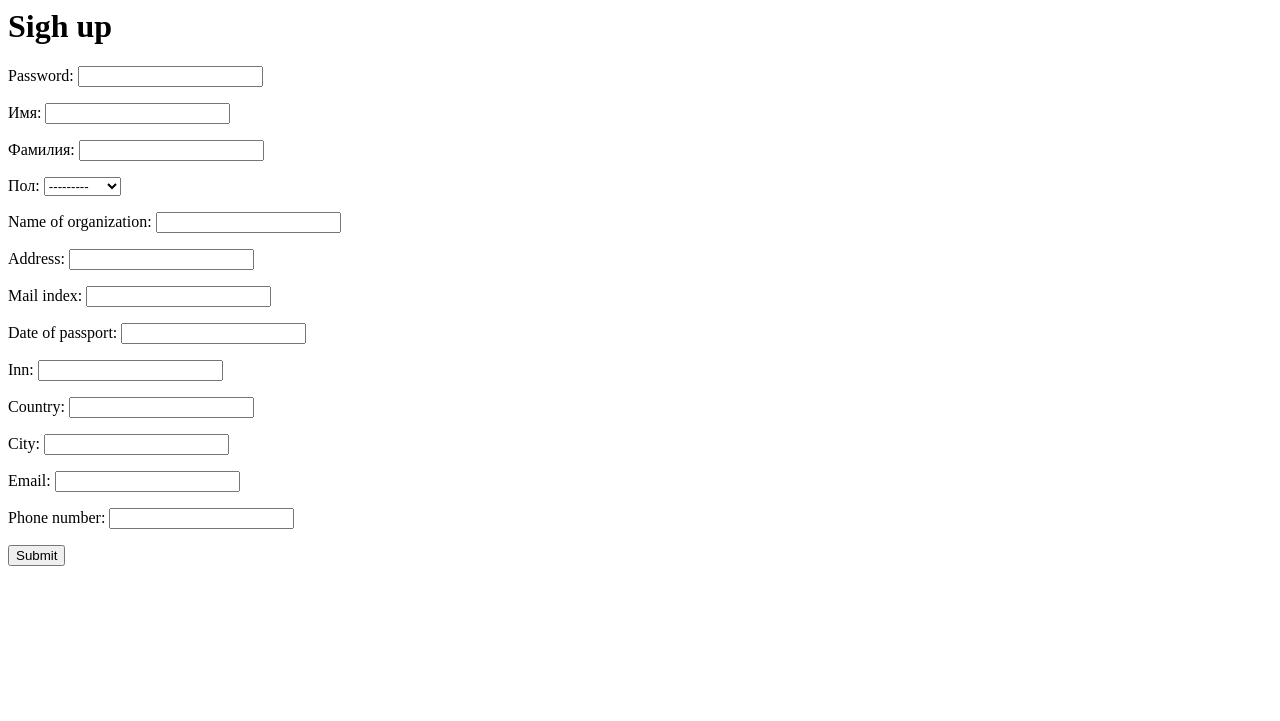
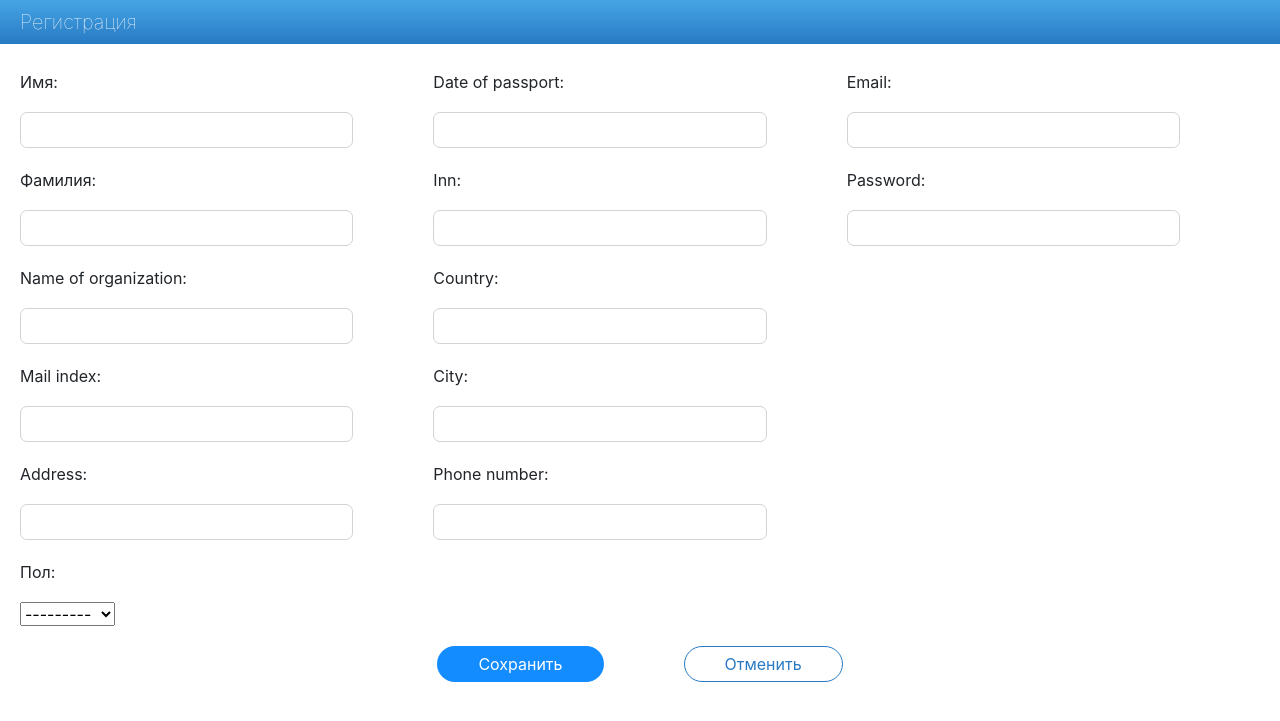
Before and after one commit to Claim2001/ICMC, a Django app: page /signup in a window 1280 px wide. Shown: the top 721 px of the page. Run offline with Django 3.2, Linux system fonts and the light colour scheme; some libraries are stand-ins or nearby versions.

Commit message:
started working on signup frontend

```diff
--- a/main/static/main/css/main.css
+++ b/main/static/main/css/main.css
@@ -22,7 +22,7 @@ html {
     padding: 0 20px;
 }
 
-header.user {
+header.main {
     background-color: #287ac3;
     background: -moz-linear-gradient(top, #46a5e5,  #287ac3);
     background: -webkit-gradient(linear, left top, left bottom, from(#46A5E5), to(#287ac3));
@@ -35,23 +35,23 @@ header.user {
     width: 100%;
 }
 
-header.user h1 {
+header.main h1 {
     font-size: 20px;
     font-weight: 100;
 }
 
-header.user a, header.user a:hover {
+header.main a, header.main a:hover {
     color: #ffffff;
     text-decoration: none;
 }
 
-header.user .navigation {
+header.main .navigation {
     display: flex;
     flex-direction: row;
     justify-content: flex-start;
 }
 
-header.user a.logout {
+header.main a.logout {
     margin-left: auto;
     /* line-height: 20px; */
 }
@@ -71,6 +71,9 @@ ul.user-navigation-list {
 
 .content {
     padding-top: 70px;
+}
+
+.user-content {
     padding-left: 50px;
     margin-left: 200px;
     flex: 1;
@@ -318,6 +321,17 @@ input:focus {
     color: #287ac3;
 }
 
+.signup-buttons {
+    justify-content: center;
+}
+
+.signup-buttons a.btn  {
+    margin-left: 80px;
+    background-color: white;
+    color: #287ac3;
+    border: 1px solid #287ac3;
+}
+
 
 /* ************************************* */
 /* just for a moment */
--- /dev/null
+++ b/main/templates/main/header_template.html
@@ -0,0 +1,21 @@
+{% extends 'main/base.html' %}
+
+{% block body %}
+<header class="main">
+
+    <div class="container">
+
+        <div class="navigation">
+            {% block header %}
+            {% endblock %}
+        </div>
+
+    </div>
+
+</header>
+
+{% block main%}
+{% endblock %}
+
+
+{% endblock %}
--- a/main/templates/main/signup.html
+++ b/main/templates/main/signup.html
@@ -1,9 +1,120 @@
-<h1>Sigh up</h1>
+{% extends 'main/header_template.html' %}
 
-{% if messages %}
-    {% for message in messages %}
-        <p>{{ message }}</p>
-    {% endfor %}
-{% endif %}
+{% block header %}
 
-{% include "main/form_template.html" %}
+<h1><a href="{% url 'main:signup' %}">Регистрация</a></h1>
+
+{% endblock %}
+
+{% block main %}
+
+<div class="content">
+    <div class="container">
+    {% if messages %}
+        {% for message in messages %}
+            <p>{{ message }}</p>
+        {% endfor %}
+    {% endif %}
+
+    <div class="row">
+
+        <div class="col-lg-4 form-column">
+
+
+        <div class="form-element ">
+            <p><label for="id_first_name">Имя:</label></p>
+            <input type="text" name="first_name" maxlength="250" required id="id_first_name">
+        </div>
+
+        <div class="form-element">
+            <p><label for="id_last_name">Фамилия:</label></p>
+            <input type="text" name="last_name" maxlength="250" required id="id_last_name">
+        </div>
+
+        <div class="form-element">
+            <p><label for="id_name_of_organization">Name of organization:</label></p>
+            <input type="text" name="name_of_organization" maxlength="250" required id="id_name_of_organization">
+        </div>
+
+        <div class="form-element">
+            <p><label for="id_mail_index">Mail index:</label></p>
+            <input type="text" name="mail_index" maxlength="100" required id="id_mail_index">
+        </div>
+
+        <div class="form-element">
+            <p><label for="id_address">Address:</label></p>
+            <input type="text" name="address" maxlength="300" required id="id_address">
+        </div>
+
+        <div class="form-element">
+            <p><label for="id_gender">Пол:</label></p>
+            <select name="gender" required id="id_gender">
+                <option value="" selected>---------</option>
+
+                <option value="Мужской">Мужской</option>
+
+                <option value="Женский">Женский</option>
+
+            </select>
+        </div>
+
+        </div>
+
+        <div class="col-lg-4 form-column">
+
+
+        <div class="form-element">
+            <p><label for="id_date_of_passport">Date of passport:</label></p>
+            <input type="text" name="date_of_passport" maxlength="200" required id="id_date_of_passport">
+        </div>
+
+        <div class="form-element">
+            <p><label for="id_inn">Inn:</label></p>
+            <input type="text" name="inn" maxlength="250" required id="id_inn">
+        </div>
+
+        <div class="form-element">
+            <p><label for="id_country">Country:</label></p>
+            <input type="text" name="country" maxlength="250" required id="id_country">
+        </div>
+
+        <div class="form-element">
+            <p><label for="id_city">City:</label></p>
+            <input type="text" name="city" maxlength="250" required id="id_city">
+        </div>
+
+        <div class="form-element">
+            <p><label for="id_phone_number">Phone number:</label></p>
+            <input type="text" name="phone_number" maxlength="100" required id="id_phone_number">
+        </div>
+
+        </div>
+
+        <div class="col-lg-4 form-column">
+
+            <div class="form-element">
+                <p><label for="id_email">Email:</label></p>
+                <input type="email" name="email" maxlength="300" required id="id_email">
+            </div>
+
+
+            <div class="form-element">
+                <p><label for="id_password">Password:</label></p>
+                <input type="password" name="password" required id="id_password">
+            </div>
+
+        </div>
+
+
+        <div class="form-buttons signup-buttons">
+            <button class="btn" type="submit">Сохранить</button>
+            <a href="{% url 'main:index' %}" class="btn">Отменить</a>
+        </div>
+
+    </div>
+
+    {% endblock %}
+
+
+    </div>
+</div>
--- a/main/views.py
+++ b/main/views.py
@@ -1,5 +1,5 @@
 from django.shortcuts import render, redirect, get_object_or_404
-from django.http import HttpResponseRedirect
+from django.http import HttpResponseRedirect, HttpResponse
 from django.views.generic import View
 from django.contrib.auth import authenticate, login, logout
 from django.contrib import messages
@@ -126,6 +126,7 @@ class SignUp(View):
     def get(self, request):
         form = UserForm()
         return render(request, "main/signup.html", {"form": form})
+        # return HttpResponse("something")
 
     def post(self, request):
         form = UserForm(request.POST)
```
Also changed, not shown: main/templates/main/user_base.html (+9 -15 lines).
